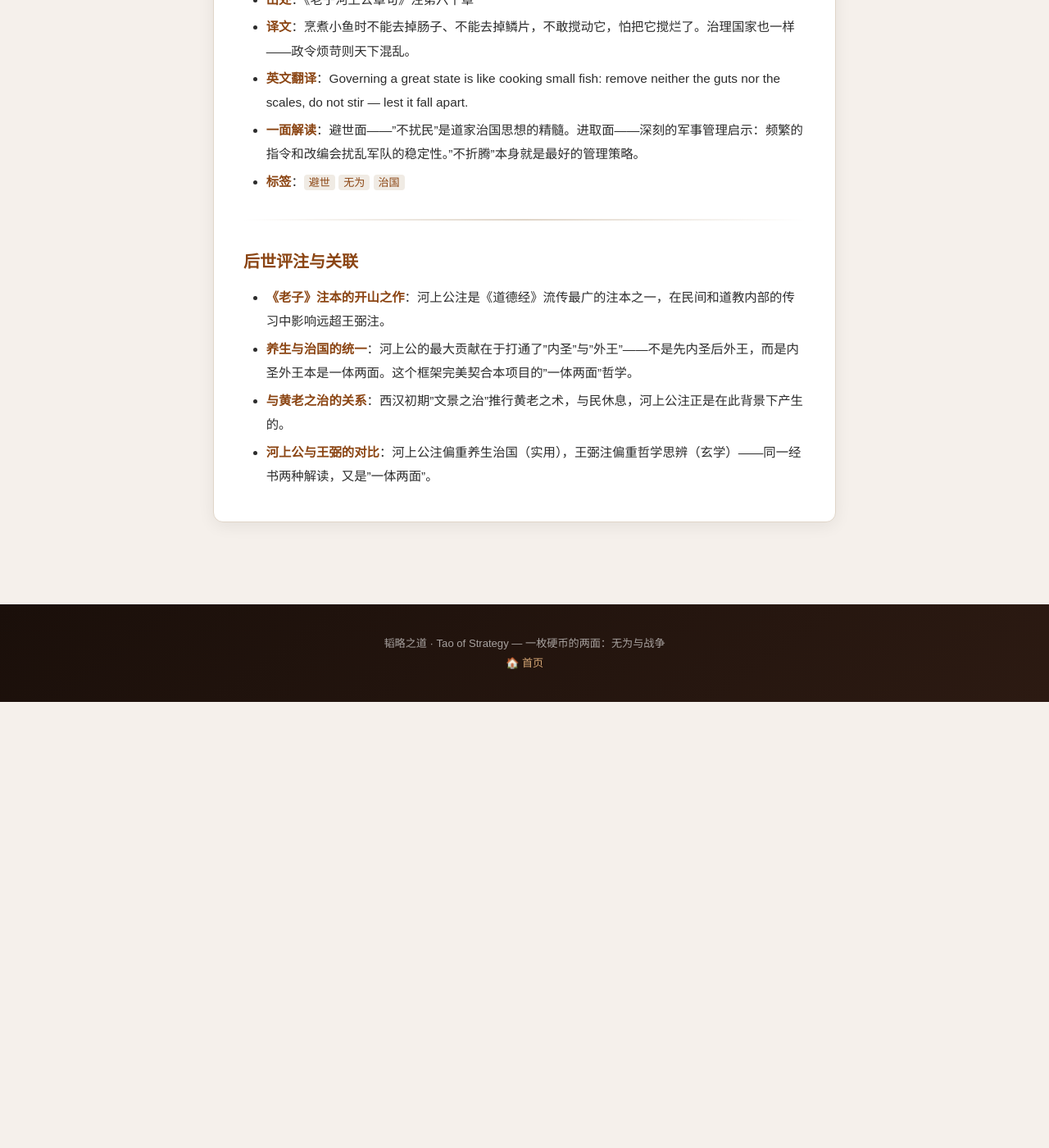
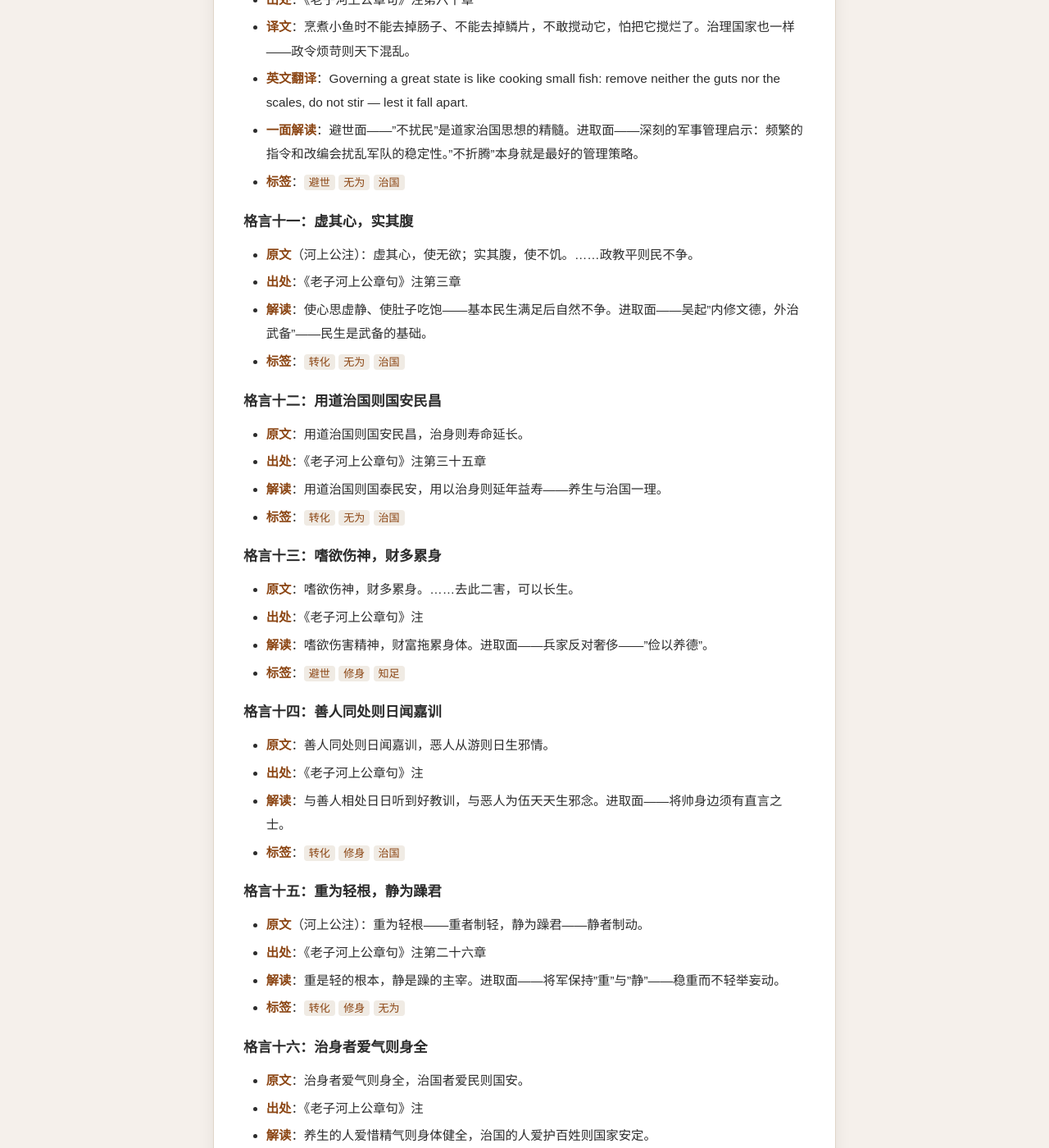
Before and after one commit to phoenixlucky/tao-of-strategy, a Jekyll site: the page built from people/daojia/heshanggong.md, in a window 1280 px wide and 1400 px high, scrolled down 3824 px. Shown: the whole window at 82% size. Built offline with Jekyll 4.4.1, drawn with Linux system fonts in a browser that asks for light colours; our own code applies the rules of GitHub Pages for plain Markdown files; before the commit the page ends 4680 px from its top, so only the background shows below that; some of the changed text lies outside the part shown.

Commit message:
📖 河上公扩充至20条

```diff
--- a/people/daojia/heshanggong.md
+++ b/people/daojia/heshanggong.md
@@ -107,6 +107,76 @@
 - **一面解读**：避世面——"不扰民"是道家治国思想的精髓。进取面——深刻的军事管理启示：频繁的指令和改编会扰乱军队的稳定性。"不折腾"本身就是最好的管理策略。
 - **标签**：`避世` `无为` `治国`
 
+### 格言十一：虚其心，实其腹
+
+- **原文**（河上公注）：虚其心，使无欲；实其腹，使不饥。……政教平则民不争。
+- **出处**：《老子河上公章句》注第三章
+- **解读**：使心思虚静、使肚子吃饱——基本民生满足后自然不争。进取面——吴起"内修文德，外治武备"——民生是武备的基础。
+- **标签**：`转化` `无为` `治国`
+
+### 格言十二：用道治国则国安民昌
+
+- **原文**：用道治国则国安民昌，治身则寿命延长。
+- **出处**：《老子河上公章句》注第三十五章
+- **解读**：用道治国则国泰民安，用以治身则延年益寿——养生与治国一理。
+- **标签**：`转化` `无为` `治国`
+
+### 格言十三：嗜欲伤神，财多累身
+
+- **原文**：嗜欲伤神，财多累身。……去此二害，可以长生。
+- **出处**：《老子河上公章句》注
+- **解读**：嗜欲伤害精神，财富拖累身体。进取面——兵家反对奢侈——"俭以养德"。
+- **标签**：`避世` `修身` `知足`
+
+### 格言十四：善人同处则日闻嘉训
+
+- **原文**：善人同处则日闻嘉训，恶人从游则日生邪情。
+- **出处**：《老子河上公章句》注
+- **解读**：与善人相处日日听到好教训，与恶人为伍天天生邪念。进取面——将帅身边须有直言之士。
+- **标签**：`转化` `修身` `治国`
+
+### 格言十五：重为轻根，静为躁君
+
+- **原文**（河上公注）：重为轻根——重者制轻，静为躁君——静者制动。
+- **出处**：《老子河上公章句》注第二十六章
+- **解读**：重是轻的根本，静是躁的主宰。进取面——将军保持"重"与"静"——稳重而不轻举妄动。
+- **标签**：`转化` `修身` `无为`
+
+### 格言十六：治身者爱气则身全
+
+- **原文**：治身者爱气则身全，治国者爱民则国安。
+- **出处**：《老子河上公章句》注
+- **解读**：养生的人爱惜精气则身体健全，治国的人爱护百姓则国家安定。
+- **标签**：`转化` `修身` `治国`
+
+### 格言十七：圣人法道，道法自然
+
+- **原文**：圣人法道，道法自然。道者，万物之奥也。
+- **出处**：《老子河上公章句》注
+- **解读**：圣人效法道，道效法自然。进取面——军事管理也应当"法自然"——不强行扭曲规律。
+- **标签**：`避世` `无为` `归根`
+
+### 格言十八：天道恶杀而好生
+
+- **原文**：天道恶杀而好生，故圣人亦不杀人。
+- **出处**：《老子河上公章句》注
+- **解读**：天道厌恶杀戮而喜好生命。进取面——孙子"不战而屈人之兵"——最好的军事是不杀人就能赢。
+- **标签**：`避世` `不争` `全胜`
+
+### 格言十九：守清静，持无为
+
+- **原文**：守清静，持无为，则天下自化。
+- **出处**：《老子河上公章句》注
+- **解读**：保持清静持守无为，天下自然教化。进取面——军队管理——将领不乱指挥则军队自正。
+- **标签**：`避世` `无为` `治国`
+
+### 格言二十：天道与人道同
+
+- **原文**：天道与人道同，天人相通。
+- **出处**：《老子河上公章句》注
+- **解读**：天道与人道相通——天人合一。投射：兵家之道与道家之道在本源上是同一的。
+- **标签**：`转化` `归根` `玄同`
+
 ---
 
 ## 后世评注与关联
```
